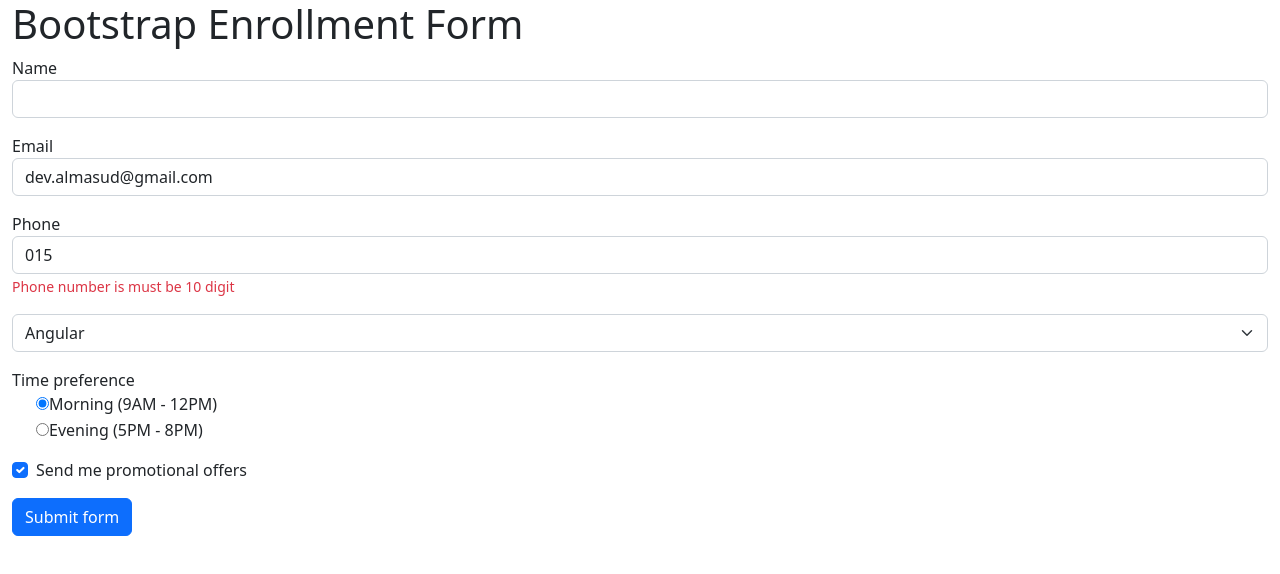
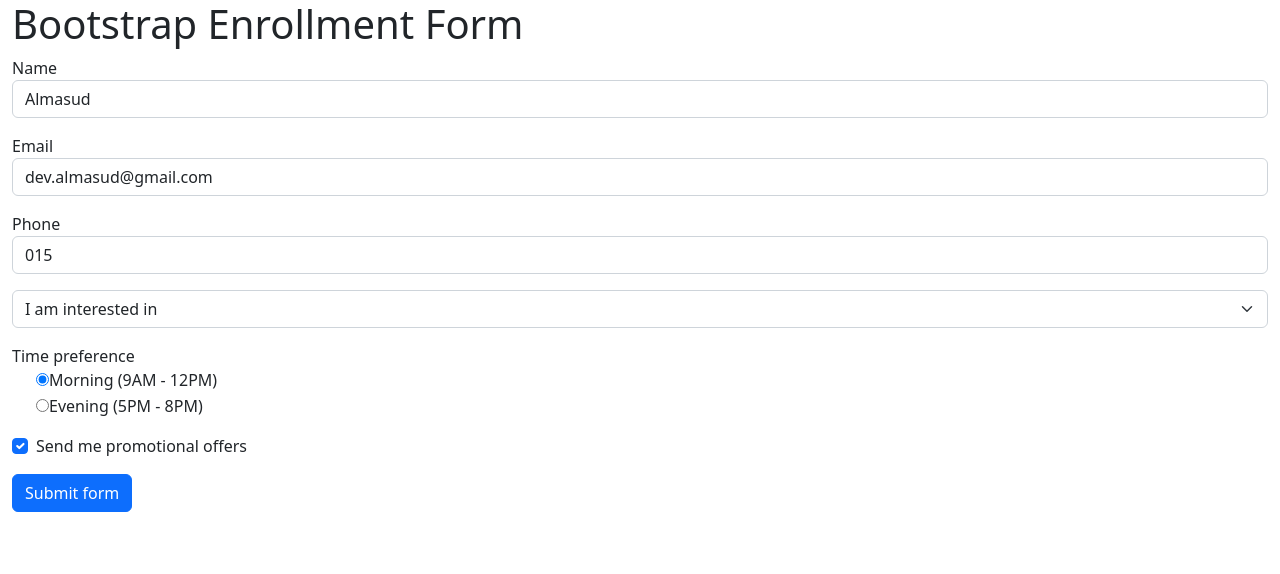
Before and after one commit to almasud/Angular-Overview, an Angular app: page / in a window 1280 px wide. Shown: the top 574 px of the page. Built offline with nearby package versions, Linux system fonts and the light colour scheme.

Commit message:
Select control validation with event binding.

```diff
--- a/src/app/app.component.html
+++ b/src/app/app.component.html
@@ -21,18 +21,21 @@
         pattern="^\d{11}$" [(ngModel)]="userModel.phone">
     </div>
 
-    <div *ngIf="phone.errors && (phone.invalid || phone.touched)">
+    <div *ngIf="phone.errors && phone.touched">
       <small class="text-danger" *ngIf="phone.errors['required']">Phone number is required</small>
       <small class="text-danger" *ngIf="phone.errors['pattern']">Phone number is must be 10 digit</small>
     </div>
     <div class="mb-3"></div>
-    <div class="form-group mb-3">
-      <select class="form-select" name="interested-in" [(ngModel)]="userModel.topic">
-        <option selected>I am interested in</option>
+    <div class="form-group">
+      <select (blur)="topicChange(interest.value)" (change)="topicChange(interest.value)"
+        class="form-select" name="interested-in" #interest="ngModel"
+        [(ngModel)]="userModel.topic" [class.is-invalid]="hasTopicError && interest.touched">
+        <option value="default">I am interested in</option>
         <option *ngFor="let topic of topics">{{topic}}</option>
       </select>
     </div>
-
+    <small class="text-danger" [class.d-none]="!hasTopicError || interest.untouched">Please choose a topic</small>
+    <div class="mb-3"></div>
     <div class="mb-3">
       <label>Time preference</label>
       <div class="form-check">
--- a/src/app/app.component.ts
+++ b/src/app/app.component.ts
@@ -9,11 +9,23 @@ import { User } from './models/user';
 export class AppComponent {
   topics = ['Angular', 'React', 'Vue'];
   userModel = new User(
-    "",
+    "Almasud",
     "dev.almasud@gmail.com",
     "015",
-    this.topics[0],
+    "default",
     "morning",
     true
   );
+  hasTopicError: boolean = true;
+
+  topicChange(value: string) {
+    console.log("value: " + value);
+
+    if(value=="default") {
+      this.hasTopicError = true;
+    } else {
+      this.hasTopicError = false;
+    }
+  }
+
 }
```
